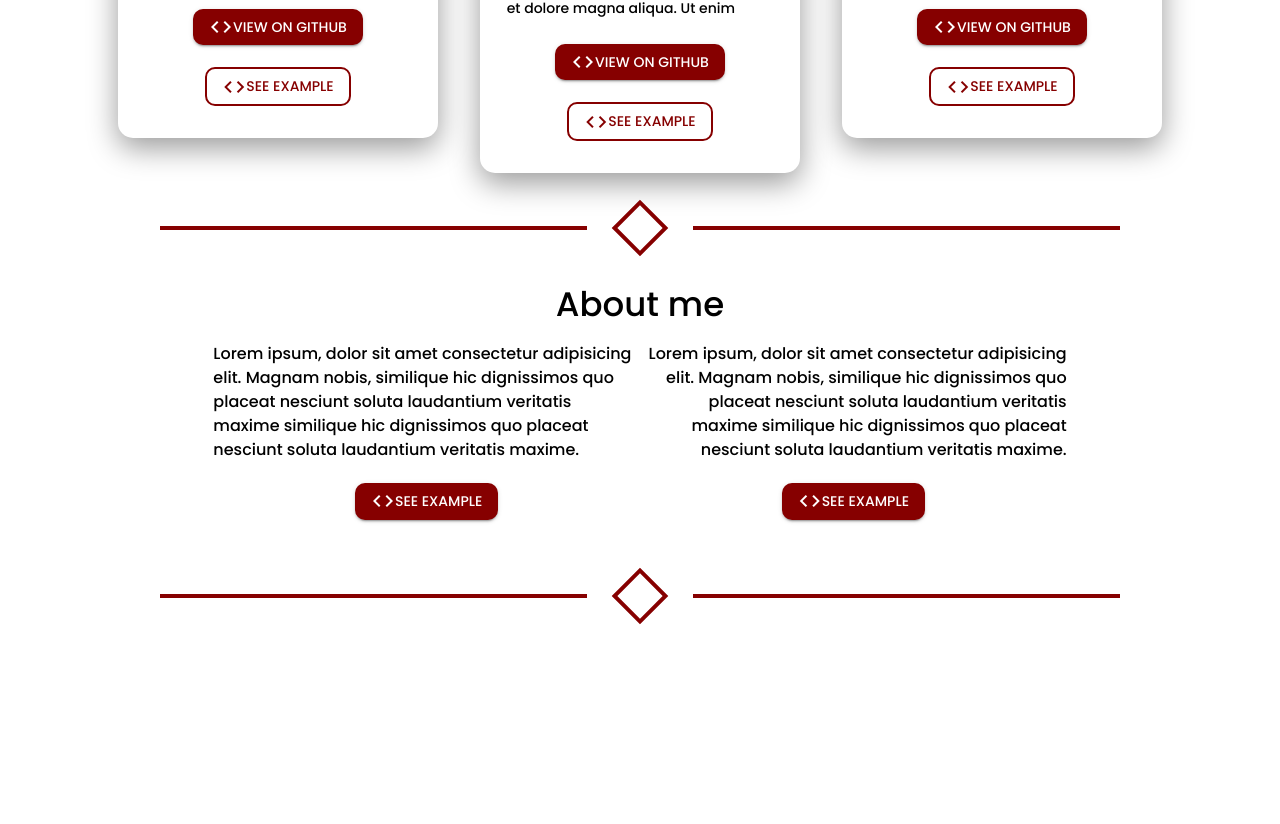
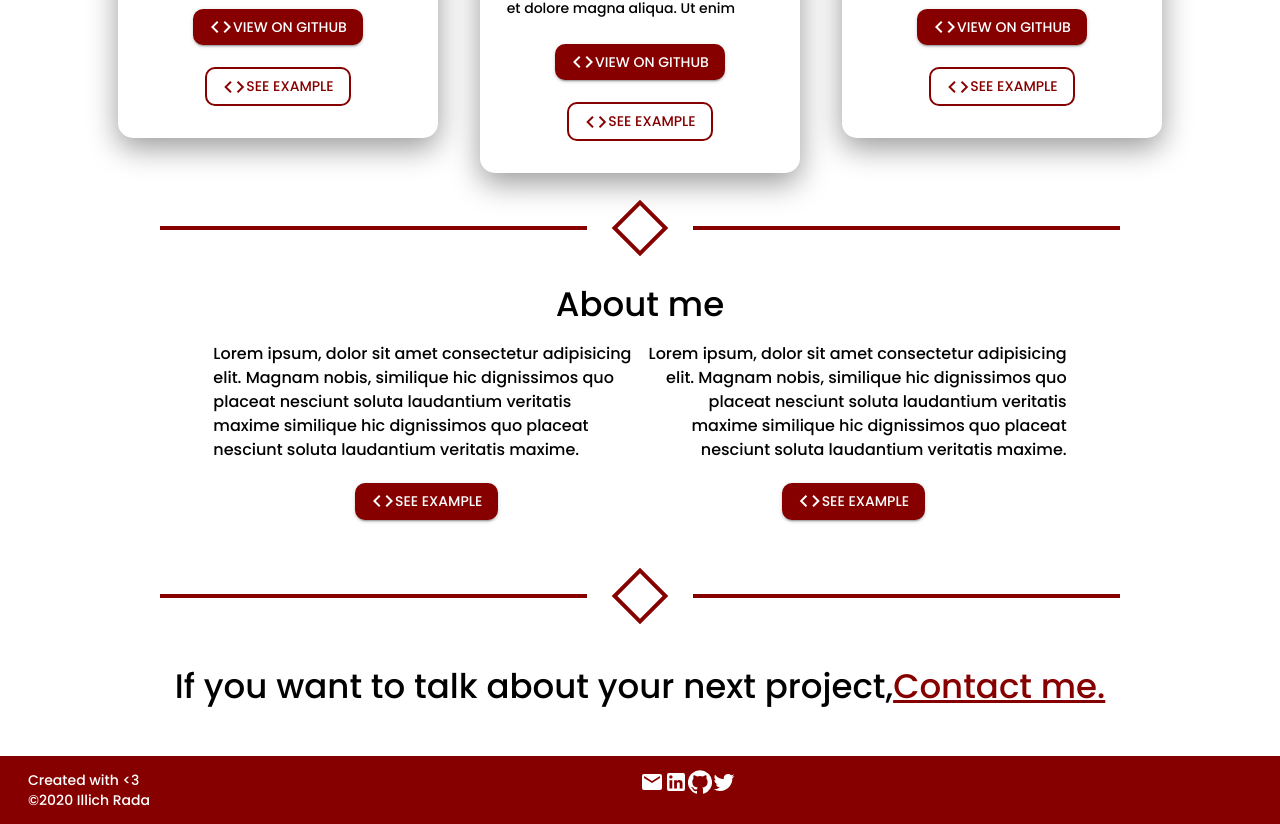
Before and after one commit to illich570/portafolio, a Next.js app: page / in a window 1280 px wide. Shown: the part 1258-2082 px from the top of the page. Before the commit the page ends 1909 px from the top, so only its background shows below. Built offline with nearby package versions, Linux system fonts and the light colour scheme.

Commit message:
[ADD] initial layout for Footer

```diff
--- /dev/null
+++ b/components/ContactSection/ContactSection.jsx
@@ -0,0 +1,27 @@
+import { Grid, Typography} from '@material-ui/core';
+import { makeStyles } from '@material-ui/core/styles';
+
+
+const useStyles = makeStyles((theme) => ({
+  link:{
+    color: theme.palette.primary.main
+  },
+  container:{
+    margin: '3.5em 0'
+  }
+}))
+
+export default function ContactSection(props){
+  const classes = useStyles();
+
+  return(
+    <Grid container justify="center" alignItems="center" className={classes.container}>
+      <Grid item xs={10}>
+        <Typography variant="h4" align="center">
+        If you want to talk about your next project,
+          <a className={classes.link} href="google.com">Contact me.</a>
+        </Typography>
+      </Grid>
+    </Grid>
+  )
+}
--- /dev/null
+++ b/components/Footer/Footer.jsx
@@ -0,0 +1,30 @@
+import { Grid, Typography} from '@material-ui/core';
+import { Mail, LinkedIn, GitHub, Twitter } from '@material-ui/icons';
+import { makeStyles } from '@material-ui/core/styles';
+
+const useStyles = makeStyles((theme) => ({
+  container:{
+    backgroundColor: theme.palette.primary.main,
+    padding: '1em 2em',
+    color: 'white'
+  }
+}))
+
+export default function Footer(props){
+
+  const classes = useStyles();
+  return(
+    <Grid container className={classes.container}>
+    <Grid item xs={6}>
+      <Typography variant="body2">{`Created with <3`}</Typography>
+      <Typography variant="body2"> &copy;2020 Illich Rada</Typography>
+    </Grid>
+    <Grid item xs={6}>
+      <Mail/>
+      <LinkedIn/>
+      <GitHub/>
+      <Twitter/>
+    </Grid>
+    </Grid>
+  )
+}
--- a/components/Layout.jsx
+++ b/components/Layout.jsx
@@ -1,4 +1,5 @@
 import Head from 'next/head'
+import Footer from './Footer/Footer'
 import Navbar from './Navbar/Navbar'
 export default function Layout({children,titleHead}) {
   return(
@@ -9,6 +10,7 @@ export default function Layout({children,titleHead}) {
       </Head>
       <Navbar/>
       {children}
+      <Footer/>
     </>
   )
 }
--- a/pages/index.js
+++ b/pages/index.js
@@ -1,8 +1,9 @@
 import Layout from '../components/Layout'
-import ParallaxCard from '../components/ParallaxCard/ParallaxCard';
+import ParallaxCard from '../components/ParallaxCard/ParallaxCard'
 import ProjectSection from '../components/ProjectSection/ProjectSection'
-import SectionDivider from '../components/SectionDivider/SectionDivider';
+import SectionDivider from '../components/SectionDivider/SectionDivider'
 import AboutSection from '../components/AboutSection/AboutSection'
+import ContactSection from '../components/ContactSection/ContactSection'
 
 export default function Home() {
   return (
@@ -13,6 +14,7 @@ export default function Home() {
         <SectionDivider/>
         <AboutSection/>
         <SectionDivider/>
+        <ContactSection/>
       </Layout>
     </>
   )
```
